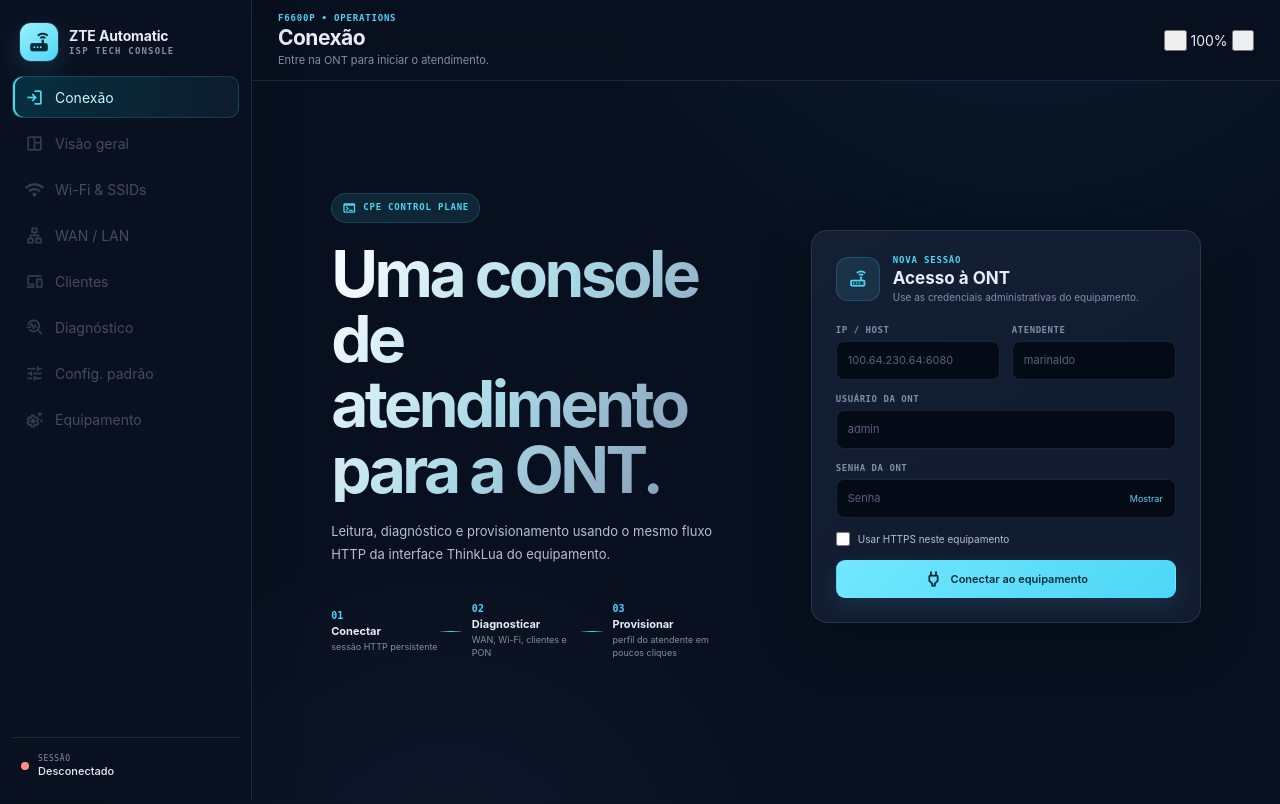
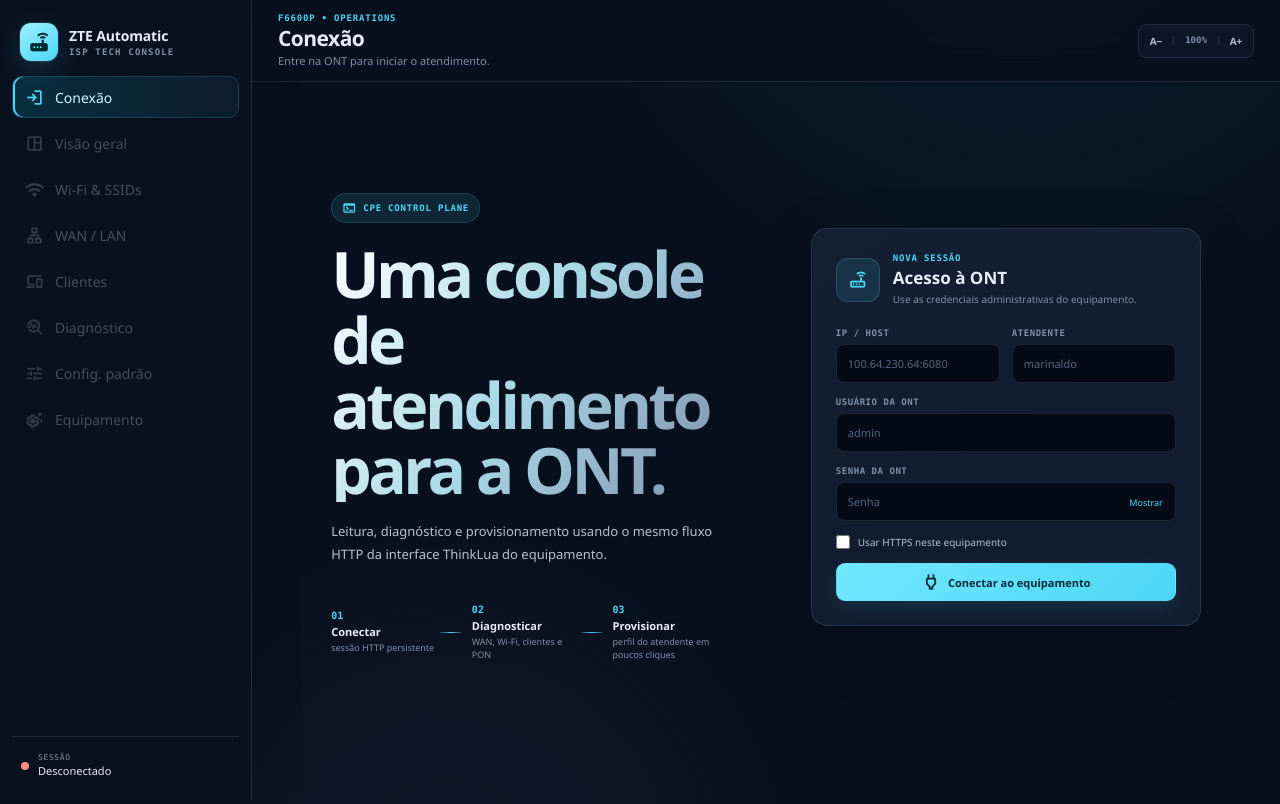
Before and after one commit to zxlawdx/acess_manager, a Python web app: template apps/zte_manager/templates/index.html in a window 1280 px wide. Run offline with Jinja, Linux system fonts and the light colour scheme; the template is opened without the code that fills it, so the values that code supplies are empty.

Commit message:
fix: remove unsupported CSS and standardize typography

```diff
--- a/apps/zte_manager/static/css/style.css
+++ b/apps/zte_manager/static/css/style.css
@@ -45,6 +45,9 @@
     --radius: 12px;
     --radius-lg: 16px;
     --shadow: 0 18px 55px rgba(0, 0, 0, .24);
+
+    --font-sans: "Segoe UI Variable", "Segoe UI", Arial, Helvetica, sans-serif;
+    --font-mono: "Cascadia Mono", "Cascadia Code", Consolas, "Courier New", monospace;
 }
 
 #vela-page {
@@ -65,7 +68,7 @@ body {
         radial-gradient(circle at 80% -20%, rgba(6, 182, 212, .09), transparent 34%),
         radial-gradient(circle at 35% 110%, rgba(120, 119, 198, .07), transparent 30%),
         var(--bg);
-    font-family: Inter, system-ui, -apple-system, BlinkMacSystemFont, "Segoe UI", sans-serif;
+    font-family: var(--font-sans);
     font-size: 14px;
     overflow-x: hidden;
 }
@@ -95,7 +98,7 @@ th,
 .target-head,
 .connection-state small,
 .kpi-head span:first-child {
-    font-family: "JetBrains Mono", monospace;
+    font-family: var(--font-mono);
 }
 
 .hidden {
@@ -197,7 +200,7 @@ th,
 .brand-copy span {
     margin-top: 2px;
     color: var(--muted);
-    font: 600 9px/1.2 "JetBrains Mono", monospace;
+    font: 600 9px/1.2 var(--font-mono);
     letter-spacing: .13em;
 }
 
@@ -405,13 +408,17 @@ th,
 }
 
 .topbar-actions {
-    display: flex;
-    align-items: center;
+    min-width: 0;
+    display: flex;
+    align-items: center;
+    justify-content: flex-end;
     gap: 9px;
 }
 
 .device-chip {
-    min-width: 220px;
+    min-width: 0;
+    width: min(220px, 26vw);
+    max-width: 220px;
     padding: 7px 10px;
     display: flex;
     align-items: center;
@@ -458,6 +468,57 @@ th,
 
 .icon-button:hover {
     background: var(--surface-high);
+}
+
+.refresh-glyph {
+    display: block;
+    font: 600 22px/1 var(--font-sans);
+    transform-origin: 50% 50%;
+}
+
+.icon-button.is-loading .refresh-glyph {
+    animation: refreshSpin .8s linear infinite;
+}
+
+@keyframes refreshSpin {
+    to { transform: rotate(360deg); }
+}
+
+/* Zoom fica no próprio frontend e funciona igual em WebView/desktop. */
+.zoom-control {
+    min-height: 34px;
+    display: inline-flex;
+    align-items: center;
+    border: 1px solid var(--border-soft);
+    border-radius: 9px;
+    overflow: hidden;
+    background: var(--surface-low);
+}
+
+.zoom-button {
+    width: 34px;
+    height: 32px;
+    border: 0;
+    color: var(--text-soft);
+    background: transparent;
+    cursor: pointer;
+    font-size: 10px;
+    font-weight: 700;
+}
+
+.zoom-button:hover {
+    color: var(--primary);
+    background: var(--surface-high);
+}
+
+.zoom-level {
+    min-width: 46px;
+    padding: 0 6px;
+    color: var(--muted);
+    text-align: center;
+    font: 600 9px/1 var(--font-mono);
+    border-left: 1px solid var(--border-soft);
+    border-right: 1px solid var(--border-soft);
 }
 
 /* =========================================================
@@ -698,7 +759,7 @@ th,
     border-radius: 999px;
     color: var(--primary);
     background: var(--primary-soft);
-    font: 600 9px/1 "JetBrains Mono", monospace;
+    font: 600 9px/1 var(--font-mono);
     letter-spacing: .09em;
 }
 
@@ -711,9 +772,20 @@ th,
     font-size: clamp(34px, 5vw, 64px);
     line-height: 1.02;
     letter-spacing: -.055em;
-    background: linear-gradient(120deg, #f6fbff 5%, #a9d9e6 48%, #7f91ad 100%);
-    background-clip: text;
-    color: transparent;
+    color: #eaf6ff;
+}
+
+/*
+   QtWebEngine antigo ignorava background-clip:text sem prefixo e mostrava
+   o gradiente como um retângulo. Só ativamos o efeito quando suportado.
+*/
+@supports (-webkit-background-clip: text) {
+    .login-hero h2 {
+        background: linear-gradient(120deg, #f6fbff 5%, #a9d9e6 48%, #7f91ad 100%);
+        -webkit-background-clip: text;
+        background-clip: text;
+        -webkit-text-fill-color: transparent;
+    }
 }
 
 .login-hero > p {
@@ -740,7 +812,7 @@ th,
 
 .hero-flow span {
     color: var(--primary);
-    font: 600 10px "JetBrains Mono", monospace;
+    font: 600 10px var(--font-mono);
 }
 
 .hero-flow strong {
```
Also changed, not shown: other parts of apps/zte_manager/static/css/style.css (+68 -36 lines).
